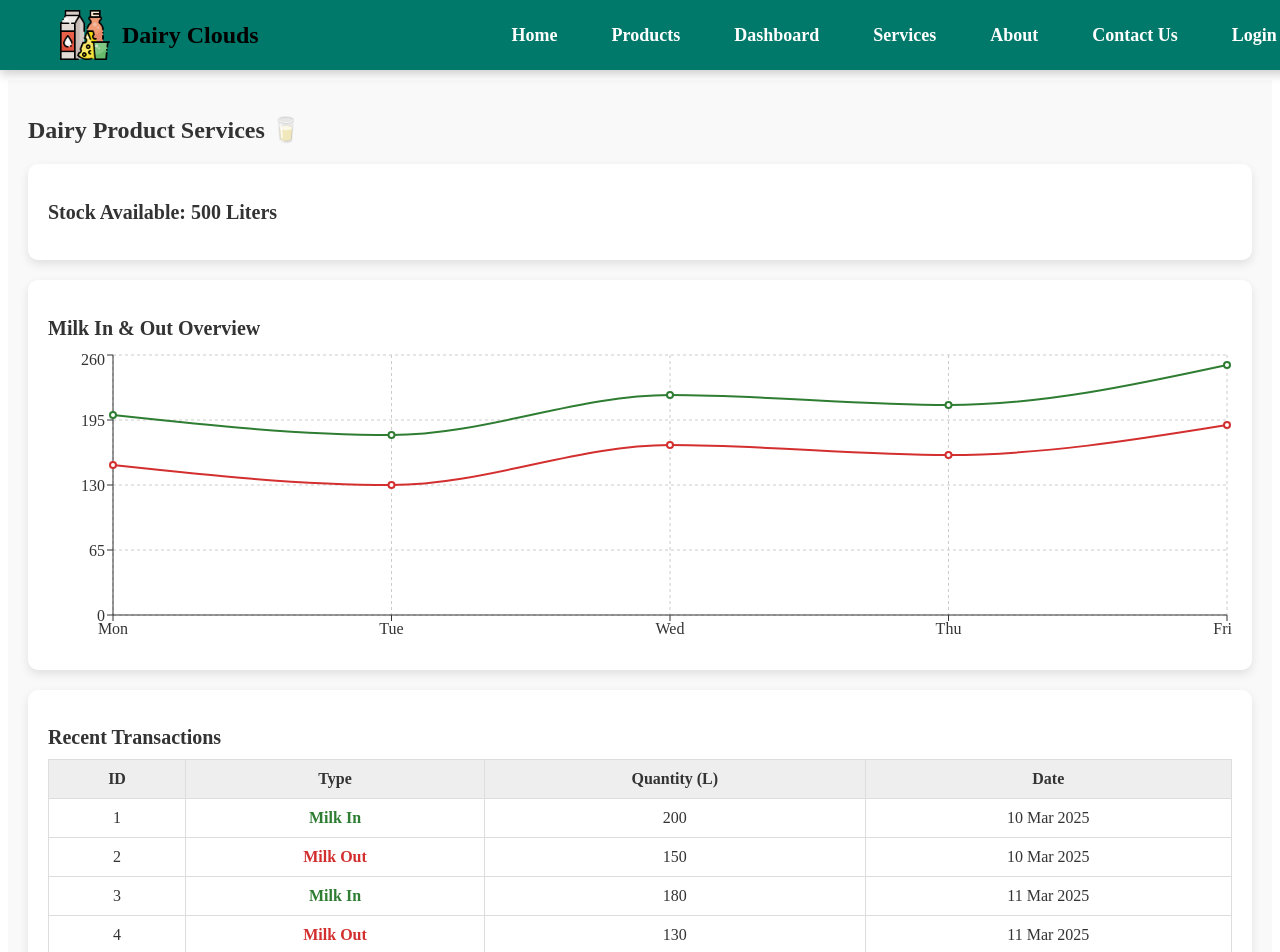
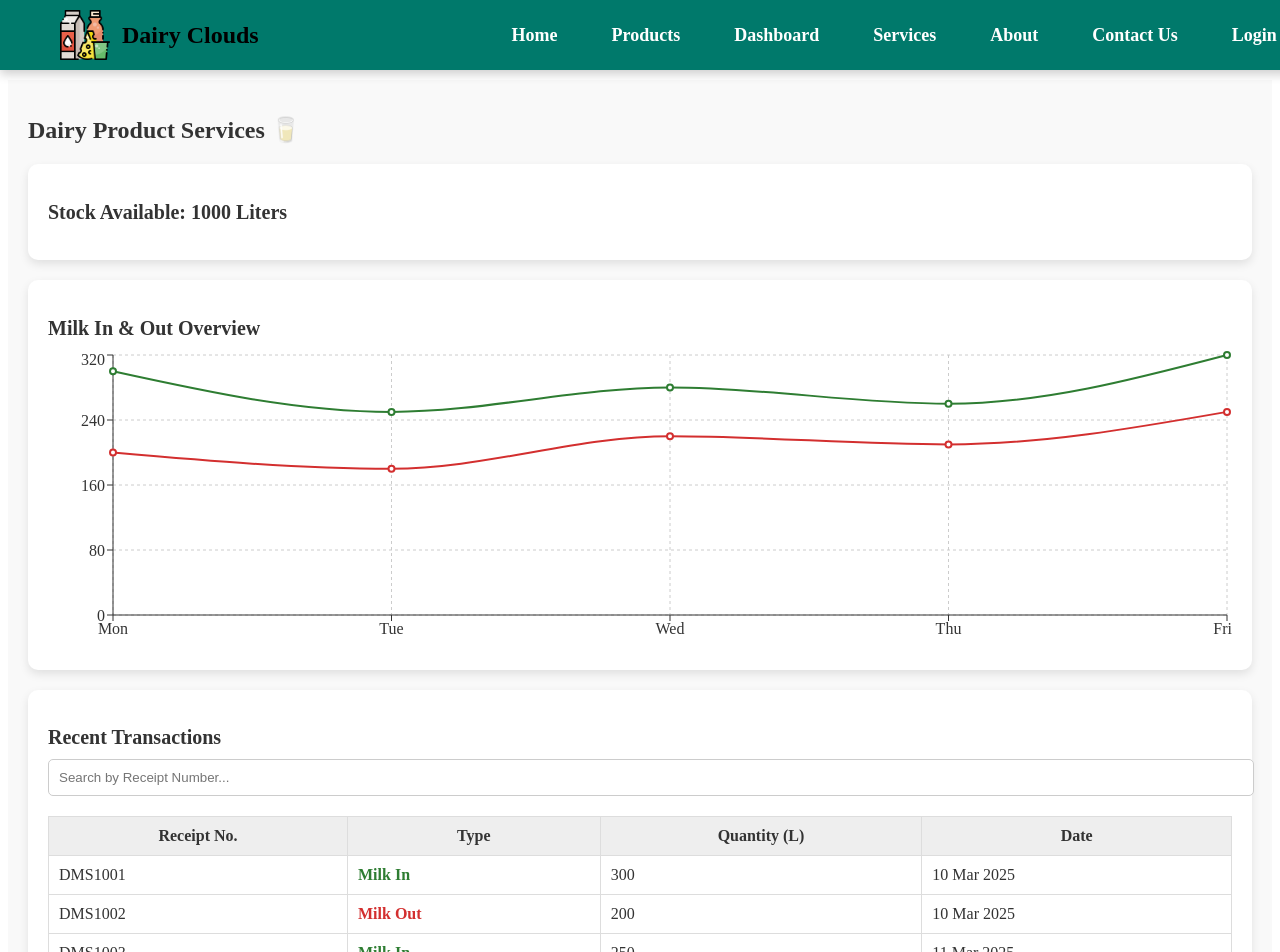
Before and after one commit to Pratik-shedge07/Dairy_Clouds, a React (Create React App) app: page /services in a window 1280 px wide. Shown: the top 952 px of the page. Built offline with nearby package versions, Linux system fonts and the light colour scheme.

Commit message:
recipt adedd

```diff
--- a/src/pages/Services.jsx
+++ b/src/pages/Services.jsx
@@ -1,31 +1,44 @@
 import React, { useState } from "react";
 import { LineChart, Line, XAxis, YAxis, Tooltip, CartesianGrid, ResponsiveContainer } from "recharts";
+import { motion } from "framer-motion";
 
 function Services() {
+  const [stock, setStock] = useState(1000); // Updated initial stock
+  const [searchTerm, setSearchTerm] = useState("");
+
   const milkData = [
-    { day: "Mon", milkIn: 200, milkOut: 150 },
-    { day: "Tue", milkIn: 180, milkOut: 130 },
-    { day: "Wed", milkIn: 220, milkOut: 170 },
-    { day: "Thu", milkIn: 210, milkOut: 160 },
-    { day: "Fri", milkIn: 250, milkOut: 190 },
+    { day: "Mon", milkIn: 300, milkOut: 200 },
+    { day: "Tue", milkIn: 250, milkOut: 180 },
+    { day: "Wed", milkIn: 280, milkOut: 220 },
+    { day: "Thu", milkIn: 260, milkOut: 210 },
+    { day: "Fri", milkIn: 320, milkOut: 250 },
   ];
 
-  const [stock, setStock] = useState(500); // Initial stock
+  const transactions = [
+    { receiptNo: "DMS1001", type: "Milk In", quantity: 300, date: "10 Mar 2025" },
+    { receiptNo: "DMS1002", type: "Milk Out", quantity: 200, date: "10 Mar 2025" },
+    { receiptNo: "DMS1003", type: "Milk In", quantity: 250, date: "11 Mar 2025" },
+    { receiptNo: "DMS1004", type: "Milk Out", quantity: 180, date: "11 Mar 2025" },
+    { receiptNo: "DMS1005", type: "Milk In", quantity: 280, date: "12 Mar 2025" },
+    { receiptNo: "DMS1006", type: "Milk Out", quantity: 220, date: "12 Mar 2025" },
+    { receiptNo: "DMS1007", type: "Milk In", quantity: 260, date: "13 Mar 2025" },
+    { receiptNo: "DMS1008", type: "Milk Out", quantity: 210, date: "13 Mar 2025" },
+    { receiptNo: "DMS1009", type: "Milk In", quantity: 320, date: "14 Mar 2025" },
+    { receiptNo: "DMS1010", type: "Milk Out", quantity: 250, date: "14 Mar 2025" },
+  ];
 
-  const transactions = [
-    { id: 1, type: "Milk In", quantity: 200, date: "10 Mar 2025" },
-    { id: 2, type: "Milk Out", quantity: 150, date: "10 Mar 2025" },
-    { id: 3, type: "Milk In", quantity: 180, date: "11 Mar 2025" },
-    { id: 4, type: "Milk Out", quantity: 130, date: "11 Mar 2025" },
-  ];
+  const filteredTransactions = transactions.filter((txn) =>
+    txn.receiptNo.toLowerCase().includes(searchTerm.toLowerCase())
+  );
 
   const styles = {
     container: {
       padding: "20px",
+      minHeight: "100vh",
+      marginTop: "80px",
       backgroundColor: "#f9f9f9",
       color: "#333",
-      minHeight: "100vh",
-      marginTop: "80px", // Push content down (adjust this if needed)
+      transition: "0.3s ease-in-out",
     },
     section: {
       backgroundColor: "#ffffff",
@@ -33,39 +46,33 @@ function Services() {
       borderRadius: "10px",
       marginBottom: "20px",
       boxShadow: "0px 4px 10px rgba(0, 0, 0, 0.1)",
+      transition: "0.3s ease-in-out",
     },
-    table: {
+    searchInput: {
+      padding: "10px",
       width: "100%",
-      borderCollapse: "collapse",
-      marginTop: "10px",
+      marginBottom: "10px",
+      borderRadius: "5px",
+      border: "1px solid #ccc",
     },
-    th: {
-      border: "1px solid #ddd",
-      padding: "10px",
-      backgroundColor: "#eee",
-    },
-    td: {
-      border: "1px solid #ddd",
-      padding: "10px",
-      textAlign: "center",
-    },
-    milkIn: { color: "#2E7D32", fontWeight: "bold" },
-    milkOut: { color: "#D32F2F", fontWeight: "bold" },
   };
 
   return (
     <div style={styles.container}>
-      <h1 style={{ fontSize: "24px", fontWeight: "bold", marginBottom: "20px" }}>
-        Dairy Product Services 🥛
-      </h1>
+      {/* Title */}
+      <motion.div initial={{ opacity: 0 }} animate={{ opacity: 1 }} transition={{ duration: 1 }}>
+        <h1 style={{ fontSize: "24px", fontWeight: "bold", marginBottom: "20px" }}>
+          Dairy Product Services 🥛
+        </h1>
+      </motion.div>
 
       {/* Stock Display */}
-      <div style={styles.section}>
+      <motion.div style={styles.section} initial={{ scale: 0.8 }} animate={{ scale: 1 }} transition={{ duration: 0.5 }}>
         <h2 style={{ fontSize: "20px" }}>Stock Available: {stock} Liters</h2>
-      </div>
+      </motion.div>
 
       {/* Milk In & Out Chart */}
-      <div style={styles.section}>
+      <motion.div style={styles.section} initial={{ x: -100 }} animate={{ x: 0 }} transition={{ duration: 0.5 }}>
         <h2 style={{ fontSize: "20px", marginBottom: "10px" }}>Milk In & Out Overview</h2>
         <ResponsiveContainer width="100%" height={300}>
           <LineChart data={milkData}>
@@ -77,34 +84,56 @@ function Services() {
             <Line type="monotone" dataKey="milkOut" stroke="#D32F2F" strokeWidth={2} name="Milk Out" />
           </LineChart>
         </ResponsiveContainer>
-      </div>
+      </motion.div>
 
-      {/* Transaction History Table */}
-      <div style={styles.section}>
+      {/* Transaction Search & Table */}
+      <motion.div style={styles.section} initial={{ y: 50 }} animate={{ y: 0 }} transition={{ duration: 0.5 }}>
         <h2 style={{ fontSize: "20px", marginBottom: "10px" }}>Recent Transactions</h2>
-        <table style={styles.table}>
+        <input
+          type="text"
+          placeholder="Search by Receipt Number..."
+          style={styles.searchInput}
+          value={searchTerm}
+          onChange={(e) => setSearchTerm(e.target.value)}
+        />
+        <table style={{ width: "100%", borderCollapse: "collapse", marginTop: "10px" }}>
           <thead>
             <tr>
-              <th style={styles.th}>ID</th>
-              <th style={styles.th}>Type</th>
-              <th style={styles.th}>Quantity (L)</th>
-              <th style={styles.th}>Date</th>
+              <th style={{ border: "1px solid #ddd", padding: "10px", backgroundColor: "#eee" }}>Receipt No.</th>
+              <th style={{ border: "1px solid #ddd", padding: "10px", backgroundColor: "#eee" }}>Type</th>
+              <th style={{ border: "1px solid #ddd", padding: "10px", backgroundColor: "#eee" }}>Quantity (L)</th>
+              <th style={{ border: "1px solid #ddd", padding: "10px", backgroundColor: "#eee" }}>Date</th>
             </tr>
           </thead>
           <tbody>
-            {transactions.map((txn) => (
-              <tr key={txn.id}>
-                <td style={styles.td}>{txn.id}</td>
-                <td style={{ ...styles.td, ...(txn.type === "Milk In" ? styles.milkIn : styles.milkOut) }}>
-                  {txn.type}
+            {filteredTransactions.length > 0 ? (
+              filteredTransactions.map((txn) => (
+                <tr key={txn.receiptNo}>
+                  <td style={{ border: "1px solid #ddd", padding: "10px" }}>{txn.receiptNo}</td>
+                  <td
+                    style={{
+                      border: "1px solid #ddd",
+                      padding: "10px",
+                      fontWeight: "bold",
+                      color: txn.type === "Milk In" ? "#2E7D32" : "#D32F2F",
+                    }}
+                  >
+                    {txn.type}
+                  </td>
+                  <td style={{ border: "1px solid #ddd", padding: "10px" }}>{txn.quantity}</td>
+                  <td style={{ border: "1px solid #ddd", padding: "10px" }}>{txn.date}</td>
+                </tr>
+              ))
+            ) : (
+              <tr>
+                <td colSpan="4" style={{ textAlign: "center", padding: "10px", fontWeight: "bold" }}>
+                  No transactions found
                 </td>
-                <td style={styles.td}>{txn.quantity}</td>
-                <td style={styles.td}>{txn.date}</td>
               </tr>
-            ))}
+            )}
           </tbody>
         </table>
-      </div>
+      </motion.div>
     </div>
   );
 }
```
